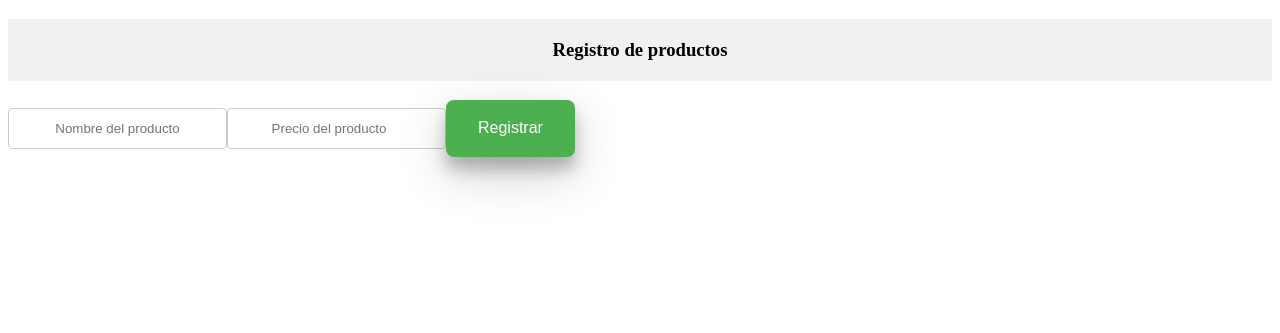
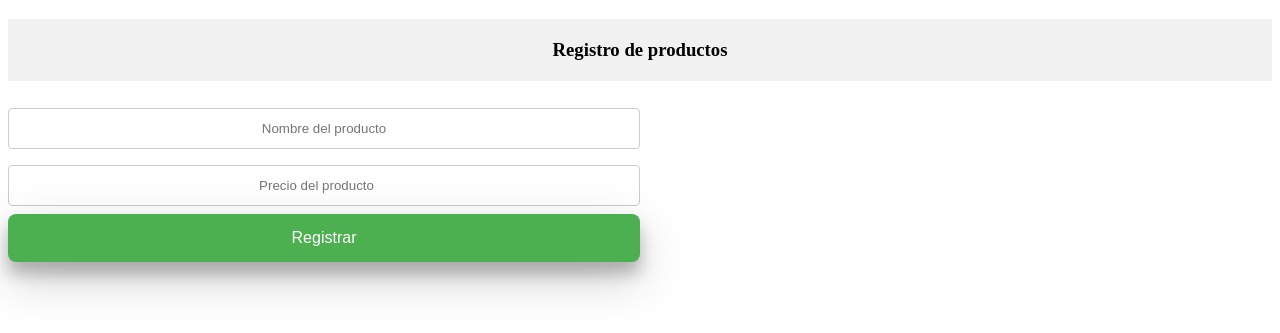
Before and after one commit to miguelgallegoscalderon/app-stock, a website: page public/index.html in a window 1280 px wide. Shown: the part 101-434 px from the top of the page. Drawn offline with Linux system fonts and the light colour scheme.

```diff
--- a/public/style.css
+++ b/public/style.css
@@ -1,6 +1,9 @@
 .form-container{
   display: flex;
+  flex-direction: column;
   max-width: 20rem;
+max-width: 50%;
+
 
 }
 input{
```
